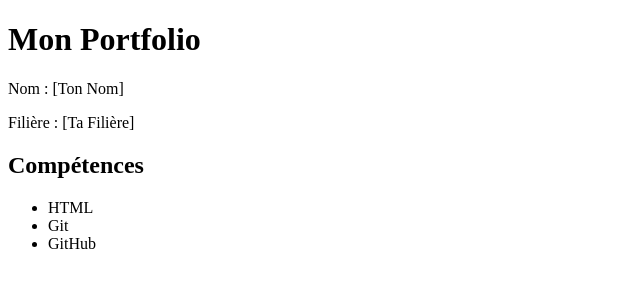
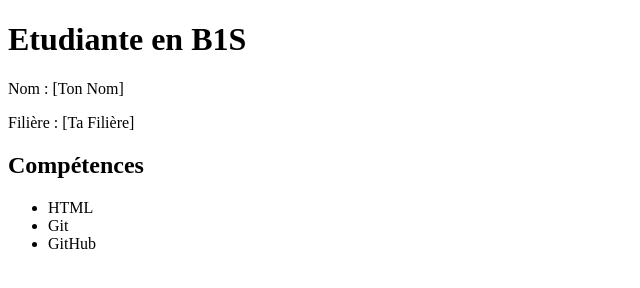
Before and after one commit to przscaslessembala-ai/bio-portfolio, a plain HTML site: page bio-portfolio/index.html in a window 1280 px wide. Shown: the whole page, without its empty margins (0-640 px from the left). Drawn offline with Linux system fonts and the light colour scheme.

Commit message:
Modification titre sur main

```diff
--- a/bio-portfolio/index.html
+++ b/bio-portfolio/index.html
@@ -2,7 +2,7 @@
 <html>
 <head><title>Mon Portfolio</title></head>
 <body>
-  <h1>Mon Portfolio</h1>
+  <h1>Etudiante en B1S</h1>
   <p>Nom : [Ton Nom]</p>
   <p>Filière : [Ta Filière]</p>
   <h2>Compétences</h2>
```
